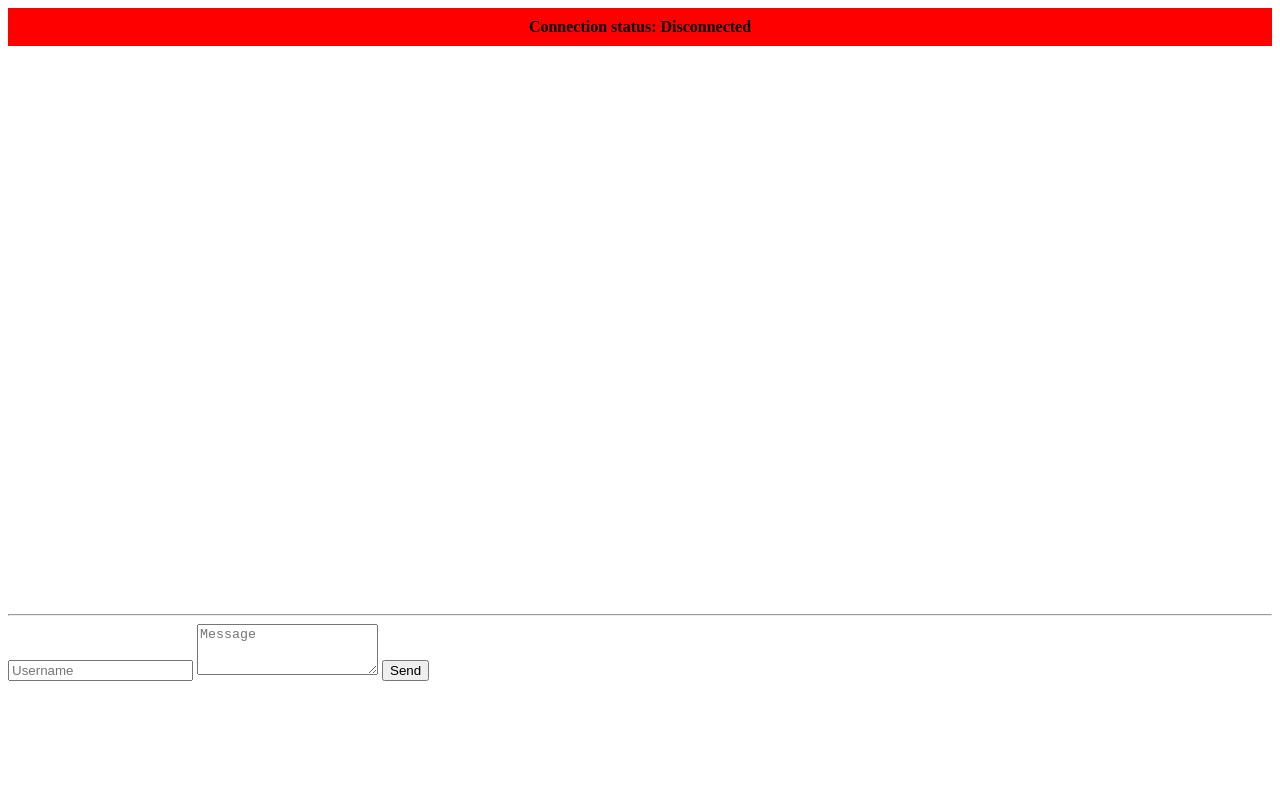
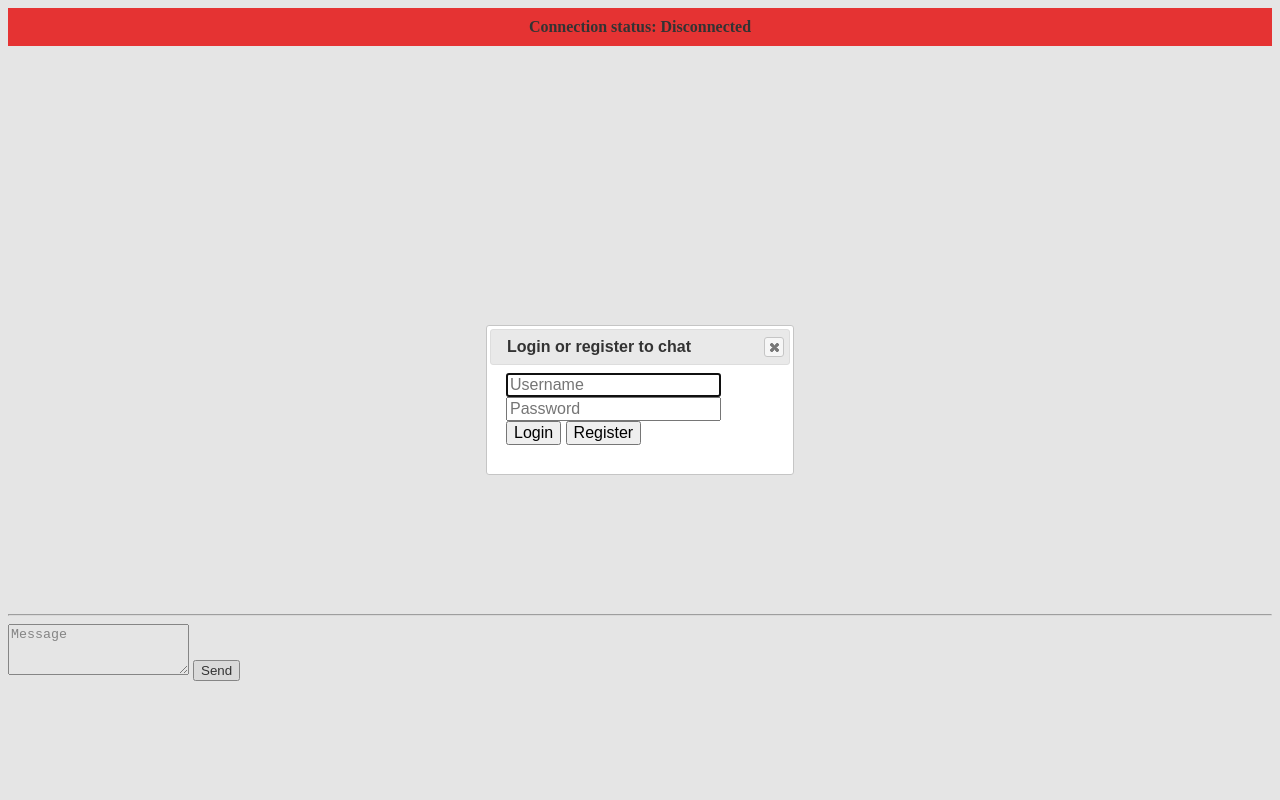
Before and after one commit to Janicxz/mongoChat, a Flask app: page / in a window 1280 px wide. Run offline with Flask 3, Linux system fonts and the light colour scheme; some libraries are stand-ins or nearby versions.

Commit message:
Add account system, add login/register UI on clientside

```diff
--- a/server.py
+++ b/server.py
@@ -1,23 +1,20 @@
 from pymongo import MongoClient
-from flask import Flask, render_template
+from flask import Flask, render_template, session
+
 from flask_socketio import SocketIO, send, emit
+
 from datetime import datetime
+import hashlib
 
 app = Flask(__name__)
 app.config['SECRET'] = "secret123!"
 socketio = SocketIO(app, cors_allowed_origins="*")
 
 mongoclient = MongoClient("mongodb://localhost:27017/")
-chatlog_collection = ""
 db = mongoclient["mongoChat"]
 chatlog_collection = db.chatlog
-
-def init_mongodb():
-    pass
-    #chatlog_collection.insert_one({"username": "Server", "message": "Welcome to the chatroom!", "time": datetime.now().strftime("%H:%M")})
-
-def send_chatlog():
-    pass
+users_collection = db.users
+message_of_the_day = "Welcome to the chatroom!"
 
 @socketio.on('connect')
 def handle_connect(connectMsg):
@@ -27,7 +24,9 @@ def handle_connect(connectMsg):
         print("MongoDB connection failed, could not load chatlog")
         return
 
-    messages = chatlog_collection.find(limit=20, sort=[('time')])
+    # Load last 20 messages from chatlog database
+    messages = chatlog_collection.find(limit=20, sort=[('$natural', -1)])
+    msgArray = []
     for msg in messages:
         #print(msg)
         msgDict = {
@@ -35,19 +34,69 @@ def handle_connect(connectMsg):
             'message': msg['message'],
             'time': msg['time']
         }
-        emit("message", msgDict, broadcast=False)
+        msgArray.append(msgDict)
+    msgArray.append({'username': 'Server', 'message': message_of_the_day, 'time': datetime.now().strftime("[%H:%M]")})
+    # Reverse the array to send the messages in the correct order
+    for msg in msgArray[::-1]:
+        emit("message", msg, broadcast=False)
+    # Send a message to the user to scroll down the chatlog
+    send("scroll down", broadcast=False)
+    session['logged_in'] = False
+
+@socketio.on('register')
+def user_register(user):
+    username = user['username']
+    password = user['password']
+    password = hashlib.sha256(password.encode()).hexdigest()
+
+    print("User register attempt: " + username)
+
+    if users_collection.find_one({"username": username}) != None:
+        print("User already exists: " + username)
+        emit("register", {'success' : False}, broadcast=False)
+        return
+
+    users_collection.insert_one({"username": username, "password": password})
+    emit("register", {'success' : True}, broadcast=False)
+    print("User registered: " + username)
+    session['logged_in'] = True
+    session['username'] = username
+    password = ""
+
+@socketio.on('login')
+def user_login(user):
+    username = user['username']
+    password = user['password']
+    password = hashlib.sha256(password.encode()).hexdigest()
+    print("User login attempt: " + username)
+
+    if users_collection.find_one({"username": username, "password": password}) != None:
+        emit("login", {'logged_in' : True}, broadcast=False)
+        print("User logged in: " + username)
+        session['logged_in'] = True
+        session['username'] = username
+    else:
+        emit("login", {'logged_in' : False}, broadcast=False)
+        print("User failed to login: " + username)
+        session['logged_in'] = False
+    password = ""
 
 @socketio.on('message')
 def handle_message(message):
     if message == "User connected!":
-        # Send user the recent chatlog on server
-        send_chatlog()
+        return
+
+    if session['logged_in'] == False:
+        print("User not logged in, message not sent")
         return
 
     time = "[" + datetime.now().strftime("%H:%M") + "] "
-    username = message['username']
+    username = session['username']#message['username']
     message = message['message']
     print("Message received: " + time + " " + username + ": " + message)
+
+    if username == "" or message == "":
+        return
 
     # Save message to MongoDB
     try:
@@ -66,5 +115,4 @@ def index():
     return render_template('index.html')
 
 if __name__ == "__main__":
-    init_mongodb()
     socketio.run(app, host="localhost")
--- a/templates/index.html
+++ b/templates/index.html
@@ -6,6 +6,8 @@
     <title>Python chat</title>
     <script src="https://cdnjs.cloudflare.com/ajax/libs/socket.io/4.8.1/socket.io.min.js"></script>
     <script src="https://cdnjs.cloudflare.com/ajax/libs/jquery/3.7.1/jquery.min.js"></script>
+    <script src="https://cdnjs.cloudflare.com/ajax/libs/jqueryui/1.14.1/jquery-ui.min.js"></script>
+    <link rel="stylesheet" href="https://cdnjs.cloudflare.com/ajax/libs/jqueryui/1.14.1/themes/base/theme.min.css"></style>
     <style>
         #connection-status {
             text-align: center;
@@ -43,21 +45,58 @@
             socket.on('connect', connect);
             socket.on('disconnect', disconnect);
             socket.on('message', messageReceived);
+            socket.on('login', function(data) {
+                if (data.logged_in == true) {
+                    $('#login-dialog').dialog('close');
+                } else {
+                    alert('Login failed, username or password incorrect.');
+                }
+            });
+            socket.on('register', function(data) {
+                if (data.success == true) {
+                    $('#login-dialog').dialog('close');
+                } else {
+                    alert('Registration failed, username already exists.');
+                }
+            });
             $('#sendBtn').on('click', sendMsg);
             $('#message').on('keypress', sendKeypress);
+            // TODO: Add login dialog
+            $('#login-dialog').dialog({autoOpen: true, modal: true});
+            $('#loginBtn').on('click', function() {
+                var username = $('#login-username').val();
+                var password = $('#login-password').val();
+                socket.emit('login', {username, password});
+            });
+            $('#registerBtn').on('click', function() {
+                var username = $('#login-username').val();
+                var password = $('#login-password').val();
+                socket.emit('register', {username, password});
+            });
 
             function messageReceived(data) {
                 //console.log(data.username);
+                //console.log(data);
 
-                // TODO: Scroll to bottom, only if user is at the bottom!
+                // If the message is 'scroll down', scroll down the chatlog
+                if (data == 'scroll down') {
+                    console.log('scrolling down');
+                    //$('#messages').scrollTop($('#messages').prop('scrollHeight'));
+                    $('#messages').animate( {scrollTop: $('#messages').prop('scrollHeight')}, 1000);
+                    return;
+                }
 
                 var newMsg = $('<li>').hide();
-                newMsg.text(data.time + data.username + ': ' + data.message);
+                if (data.username == 'Server') {
+                    newMsg.css('background-color', 'lightblue');
+                }
+                newMsg.text(data.time + " " + data.username + ': ' + data.message);
                 $('#message-list').append(newMsg);
                 newMsg.show('fast');
-
-
                 //$('#message-list').append($('<li>').text(data));
+                /*if ($('#message-list')[0].scrollHeight - $('#message-list').scrollTop() == $('#message-list').innerHeight()) {
+                    $('#messages').animate( {scrollTop: $('#messages').prop('scrollHeight')}, 1000);
+                }*/
             }
 
             function disconnect() {
@@ -80,14 +119,14 @@
             }
 
             function sendMsg() {
-                var username = $('#username').val();
+                //var username = $('#username').val();
                 var message = $('#message').val();
 
                 if (message == '') {
                     return;
                 }
 
-                socket.emit("message", {username, message});
+                socket.emit("message", {message});
                 //socket.send($('#username').val() + ': ' + $('#message').val());
                 $('#message').val('');
             }
@@ -97,13 +136,26 @@
     <hr>
     -->
     <div id="connection-status">Connection status: Disconnected</div>
+
+    <div id="login-dialog" title="Login or register to chat" hidden="hidden">
+        <form id="login-form">
+            <input type="text" id="login-username" placeholder="Username">
+            <input type="password" id="login-password" placeholder="Password">
+            <div id="button-group">
+                <button type="button" id="loginBtn">Login</button>
+                <button type="button" id="registerBtn">Register</button>
+            </div>
+        </form>
+    </div>
+
     <div id="messages">
         <!-- Messages will be added here -->
         <ul id="message-list"></ul>
     </div>
+
     <hr>
     <div id="input-area">
-        <input type="text" id="username" placeholder="Username">
+        <!--<input type="text" id="username" placeholder="Username"> -->
         <!--<input type="text" id="message" placeholder="Message"> -->
         <textarea id="message" rows="3" placeholder="Message"></textarea>
         <button id="sendBtn">Send</button>
```
